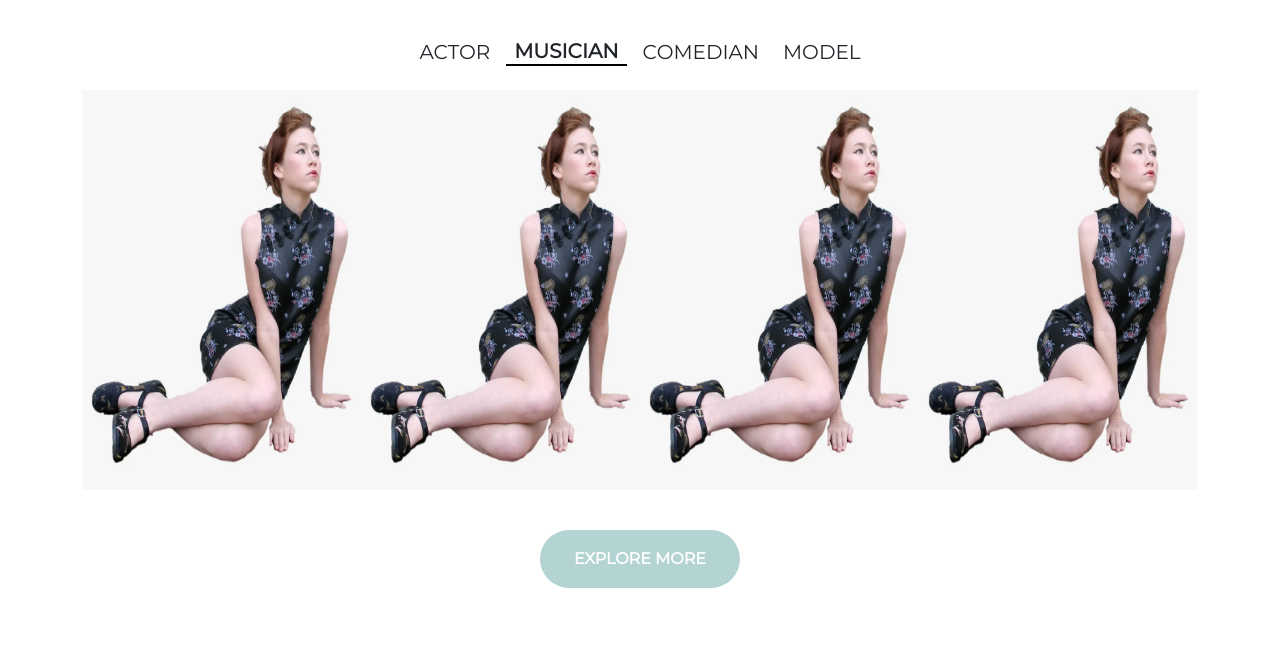
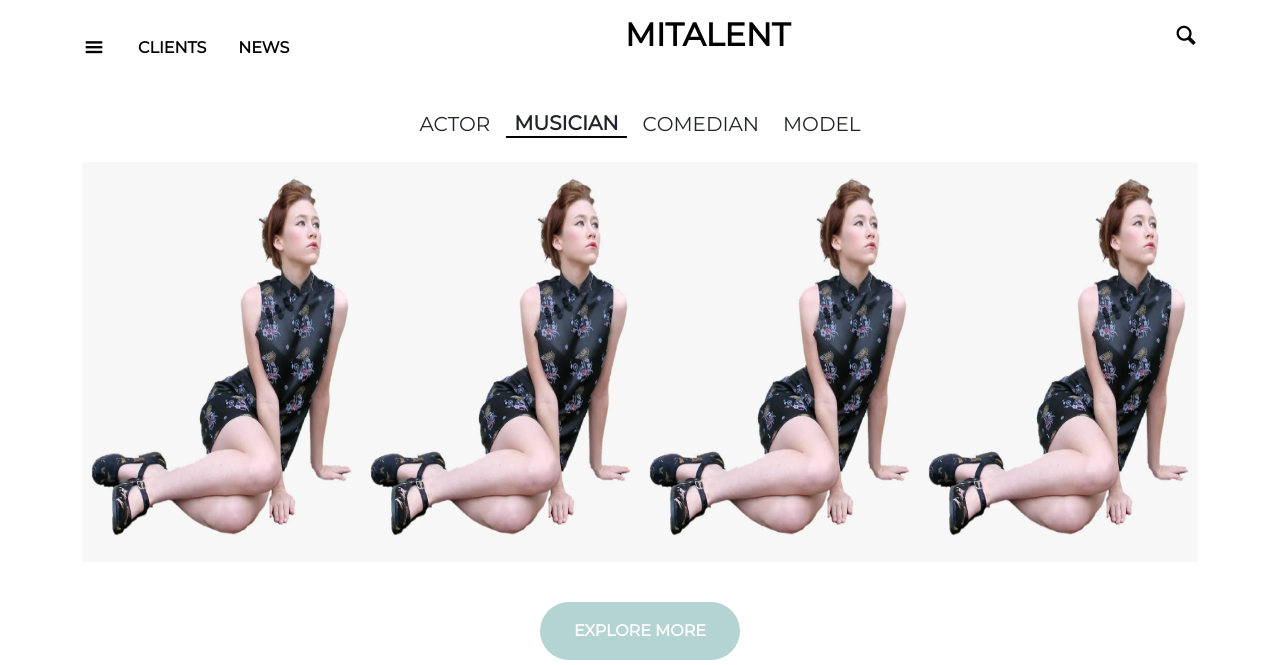
Before and after one commit to victorscdev/desafio.bloomin, a website: page index.html in a window 1280 px wide. Shown: the top 665 px of the page. Drawn offline with Linux system fonts and the light colour scheme; files whose address does not match are found by name.

Commit message:
feat: create header

```diff
--- a/assets/sass/base/_reset.scss
+++ b/assets/sass/base/_reset.scss
@@ -106,6 +106,7 @@ section {
 html,
 body {
 	font-family: 'montserrat_regular', Courier, monospace;
+	scroll-behavior: smooth;
 }
 body {
 	line-height: 1;
--- /dev/null
+++ b/assets/sass/components/_header.scss
@@ -0,0 +1,37 @@
+#header {
+	display: flex;
+	align-items: center;
+	justify-content: space-between;
+	.navbar {
+		padding-top: rem(32);
+		.navbar-nav {
+			flex-direction: row;
+			align-items: center;
+			.nav-item {
+				margin-right: rem(32);
+				.nav-icon {
+					cursor: pointer;
+					color: #000000;
+					font-size: rem(24);
+				}
+				.nav-link {
+					color: #000000;
+					font-size: rem(16);
+					font-weight: bold;
+					text-transform: uppercase;
+					&:hover {
+						text-decoration: underline;
+					}
+				}
+			}
+		}
+	}
+	.logotipo {
+		margin-right: rem(80);
+	}
+	.icon-magnifying-glass {
+		cursor: pointer;
+		color: #000000;
+		font-size: rem(24);
+	}
+}
--- a/assets/sass/import.scss
+++ b/assets/sass/import.scss
@@ -10,6 +10,7 @@
 
 /*********************************** COMPONENTS ***********************************/
 @import './components/footer';
+@import './components/header';
 @import './components/logotipo';
 
 /*********************************** SECTIONS ***********************************/
--- a/index.html
+++ b/index.html
@@ -11,23 +11,32 @@
 	</head>
 	<body>
 		<main>
-			<!-- <header id="header">
+			<!------------------------ HEADER ------------------------>
+			<header id="header">
+				<div class="container">
+					<div class="row">
+						<div class="col-12">
+							<div class="d-flex align-items-center justify-content-between">
 								<nav class="navbar">
-					<div class="container">
 									<ul class="navbar-nav me-auto mb-2 mb-lg-0">
 										<li class="nav-item">
 											<i class="nav-icon icon-menu"></i>
 										</li>
 										<li class="nav-item">
-								<a class="nav-link" href="#">Link</a>
+											<a class="nav-link" href="#people">Clients</a>
 										</li>
 										<li class="nav-item">
-								<a class="nav-link" href="#">Link</a>
+											<a class="nav-link" href="#latest_news">News</a>
 										</li>
 									</ul>
+								</nav>
+								<figure class="logotipo">Mitalent</figure>
+								<span class="icon-magnifying-glass"></span>
 							</div>
-				</nav>
-			</header> -->
+						</div>
+					</div>
+				</div>
+			</header>
 
 			<!------------------------ SECTION | PEOPLE ------------------------>
 			<section id="people">
```
Also changed, not shown: build/css/import.min.css, 1 other file. Lines whose indentation alone changed are shown as unchanged.
